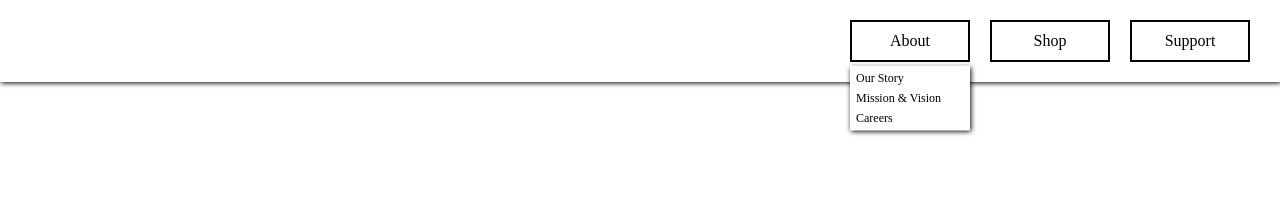
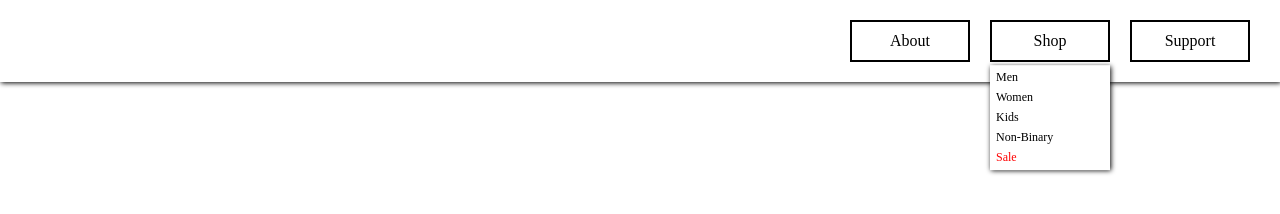
Before and after one commit to karldreta/dropdown-menu, a website built with webpack: page src/template.html in a window 1280 px wide. Both pictures are taken after a click on the item "Shop". Built offline with nearby package versions, Linux system fonts and the light colour scheme.

Commit message:
Ready dropdown feature

```diff
--- /dev/null
+++ b/src/modules/dropDownFunc.js
@@ -0,0 +1,15 @@
+// This module will contain the dropdown function
+
+document
+  .querySelectorAll(".dropdownButton")
+  .forEach((button) => button.addEventListener("click", dropDown));
+
+export function dropDown() {
+  const dropDown = this.nextElementSibling;
+//   dropDown.classList.add('visible');
+    if (dropDown.classList.contains('visible')) {
+        dropDown.classList.remove('visible');
+    } else {
+        dropDown.classList.add('visible');
+    }
+}
--- a/src/script.js
+++ b/src/script.js
@@ -1 +1,4 @@
 import "./styles.css";
+import { dropDown } from "./modules/dropDownFunc";
+
+document.addEventListener("DOMContentLoaded", () => {});
--- a/src/styles.css
+++ b/src/styles.css
@@ -41,7 +41,7 @@ header {
   flex-direction: column;
 }
 
-.navButtons > ul .dropdownButton{
+.navButtons > ul .dropdownButton {
   padding: 10px 20px;
   border: 2px solid black;
   cursor: pointer;
@@ -54,10 +54,11 @@ header {
 }
 
 .navButtons > ul .dropdownButton:active {
-  opacity: .7;
+  opacity: 0.7;
 }
 
 .dropdownContent {
+  display: none;
   position: absolute;
   transform: translateY(70%);
   background-color: white;
@@ -86,3 +87,12 @@ header {
   background-color: gold;
   cursor: pointer;
 }
+
+.dropdownContent[text=Shop] {
+  transform: translateY(43%);
+}
+
+
+.dropdownContent.visible {
+  display: block;
+}
--- a/src/template.html
+++ b/src/template.html
@@ -11,7 +11,7 @@
         <ul>
           <div class="buttonContainer">
             <li class="dropdownButton">About</li>
-            <div class="dropdownContent visible">
+            <div class="dropdownContent">
               <ul>
                 <li>Our Story</li>
                 <li>Mission & Vision</li>
@@ -21,23 +21,25 @@
           </div>
           <div class="buttonContainer">
             <li class="dropdownButton">Shop</li>
-            <!-- <div class="dropdownContent visible">
+            <div class="dropdownContent" text="Shop">
               <ul>
-                <li>Our Story</li>
-                <li>Mission & Vision</li>
-                <li>Careers</li>
+                <li>Men</li>
+                <li>Women</li>
+                <li>Kids</li>
+                <li>Non-Binary</li>
+                <li style="color:red;">Sale</li>
               </ul>
-            </div> -->
+            </div>
           </div>
           <div class="buttonContainer">
             <li class="dropdownButton">Support</li>
-            <!-- <div class="dropdownContent visible">
+            <div class="dropdownContent">
               <ul>
-                <li>Our Story</li>
-                <li>Mission & Vision</li>
-                <li>Careers</li>
+                <li>FAQs</li>
+                <li>Contact Us</li>
+                <li>Shipping Information</li>
               </ul>
-            </div> -->
+            </div>
           </div>
         </ul>
       </nav>
```
